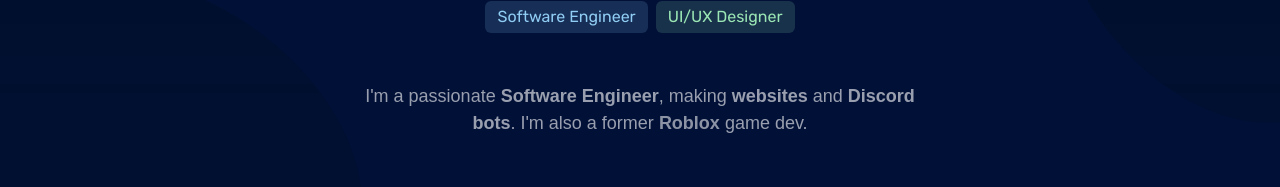
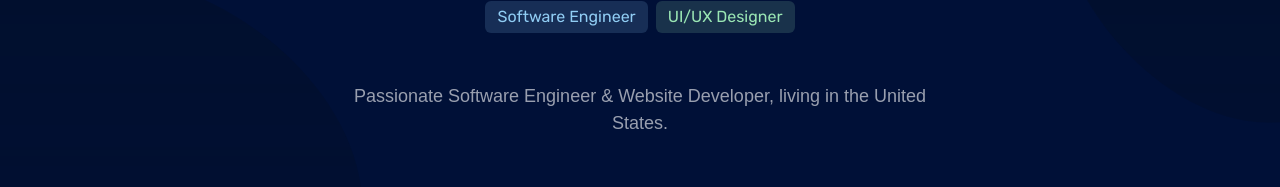
Before and after one commit to KingCh1ll/landing-page, a Next.js app: page / in a window 1280 px wide. Shown: the part 279-466 px from the top of the page. Built offline with nearby package versions, Linux system fonts and the light colour scheme; no server answers.

Commit message:
🚀 | Better Description

```diff
--- a/config.js
+++ b/config.js
@@ -1,22 +1,16 @@
 module.exports = {
   name: "KingCh1ll",
-  shortDesc: "I'm a passionate <strong>Software Engineer</strong>, making <strong>websites</strong> and <strong>Discord bots</strong>. I'm also a former <a href=\"https://roblox.com\"><strong>Roblox</strong></a> game dev.",
+  shortDesc: "Passionate Software Engineer & Website Developer, living in the United States.",
   logo: "/images/users/kingch1ll.webp",
   client_ID: "1027401268227997778",
   invites: {
     disping: "https://discord.com/oauth2/authorize?scope=bot%20applications.commands&client_id=884525761694933073&permissions=294074575990&redirect_uri=https%3A%2F%2Fwww.ch1ll.tk%2Fapi%2Fauth%2Fcallback%2Fdiscord",
     sparkv: "https://discord.com/oauth2/authorize?client_id=1027401268227997778&scope=bot+applications.commands&response_type=code&redirect_uri=https://www.sparkv.tk/api/callback&permissions=294074575990"
   },
-  sections: {
-    about: {
-      image: "/images/users/kingch1ll.webp",
-      text: "Hi, I'm KingCh1ll! I'm a passionate <strong>Software Engineer</strong>, living in the <strong>United States</strong>.<br/><br/>I love making <strong>websites</strong> and <strong>Discord bots</strong>. I also used to make games on the platform <a href=\"https://roblox.com\">Roblox</a>. <br/><br/><strong>I first started coding in 2019</strong>, when I learned about <strong>Roblox Studio</strong>. <strong>Roblox Studio</strong> is the way to make games on the <strong>Roblox platform</strong>.",
-    }
-  },
   meta: {
     title: "KingCh1ll",
     logo: "/favicon.ico",
-    description: "I'm a passionate <strong>Software Engineer</strong>, making <strong>websites</strong> and <strong>Discord bots</strong>. I'm also a former <a href=\"https://roblox.com\"><strong>Roblox</strong></a> game dev.",
+    description: "A passionate Software Engineer & Website Developer, living in the United States.",
     site: "https://www.ch1ll.tk/",
     keywords: [
       "KingCh1ll",
```
